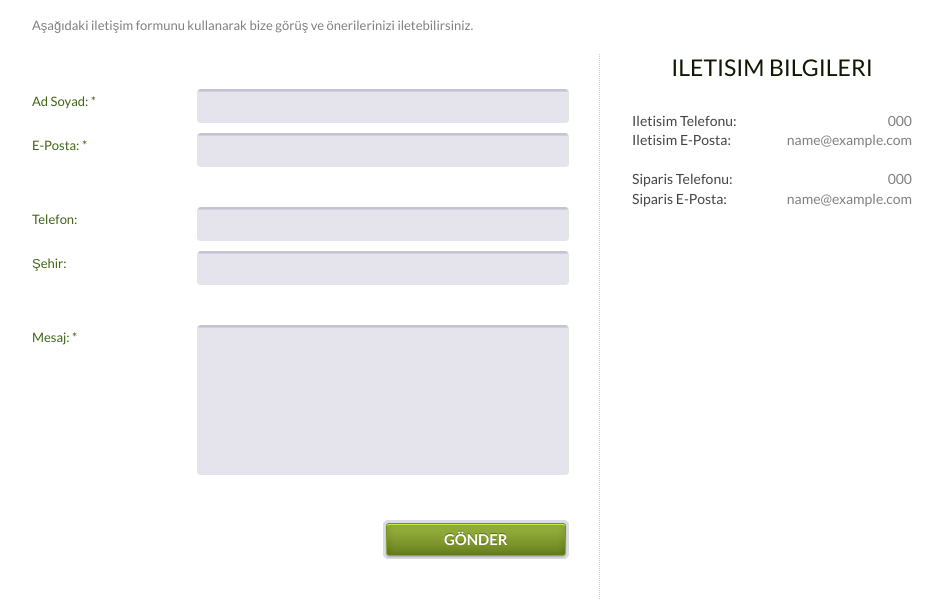
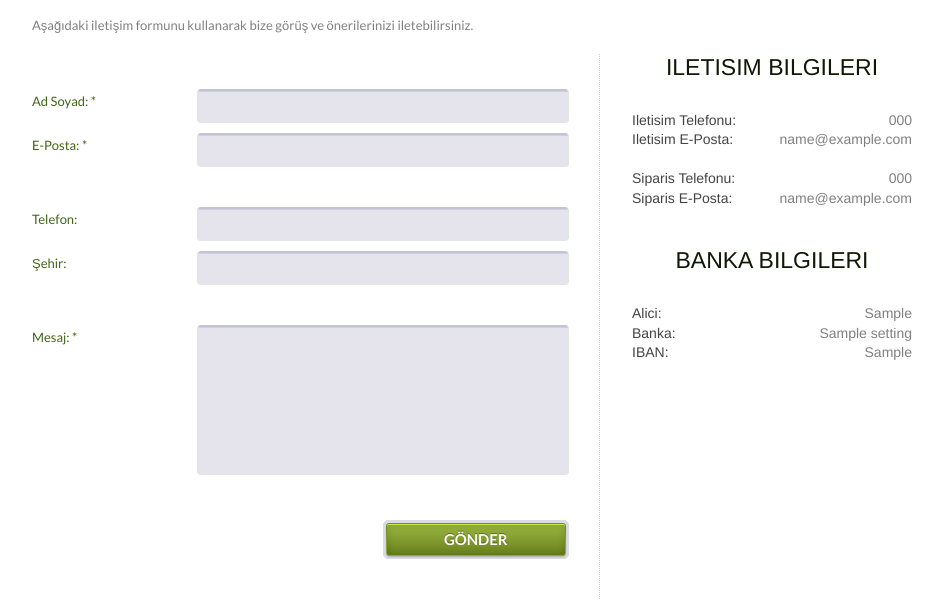
Before and after one commit to tamert/nazuretti, a Flask app: page /iletisim in a window 1280 px wide. Shown: the part 421-1024 px from the top of the page, without its empty margins (168-1111 px from the left). Run offline with Flask 2, Linux system fonts and the light colour scheme; data comes from the database, SQL or seed files in the repository; tables that the repository leaves empty hold one stand-in row (values such as "Sample post"); parts of the project's set-up code (start-up, migrations or seed data) failed here and were passed over; some web fonts are replaced.

Commit message:
contact - bank info added

```diff
--- a/static/css/lazutti.css
+++ b/static/css/lazutti.css
@@ -361,6 +361,7 @@ h1 span {
   float: right;
   font-size: 14px;
   width: 280px;
+  font-family: Helvetica, Ubuntu, Arial !important;
 }
 
 .contact-info .label {
--- a/templates/contact/form.html
+++ b/templates/contact/form.html
@@ -81,6 +81,29 @@
           <span class="value">{{ g.site_settings.order_email}}</span>
           <div class="clear"></div>
         </div>
+
+        <br />
+        <br />
+
+        <h3>BANKA BILGILERI</h3>
+        <br />
+
+        <div>
+          <span class="label">Alici:</span>
+          <span class="value">{{ g.site_settings.bank_person }}</span>
+          <div class="clear"></div>
+        </div>
+        <div>
+          <span class="label">Banka:</span>
+          <span class="value">{{ g.site_settings.bank_name }}</span>
+          <div class="clear"></div>
+        </div>
+        <div>
+          <span class="label">IBAN:</span>
+          <span class="value">{{ g.site_settings.bank_iban }}</span>
+          <div class="clear"></div>
+        </div>
+
       </div>
       <div class="clear"></div>
     </div>
```
Also changed, not shown: admin/site_settings.py (+8 -4 lines), alembic/versions/546524dd2d90_site_settings_bank_a.py (added, +25 -0 lines), models.py (+8 -4 lines).
